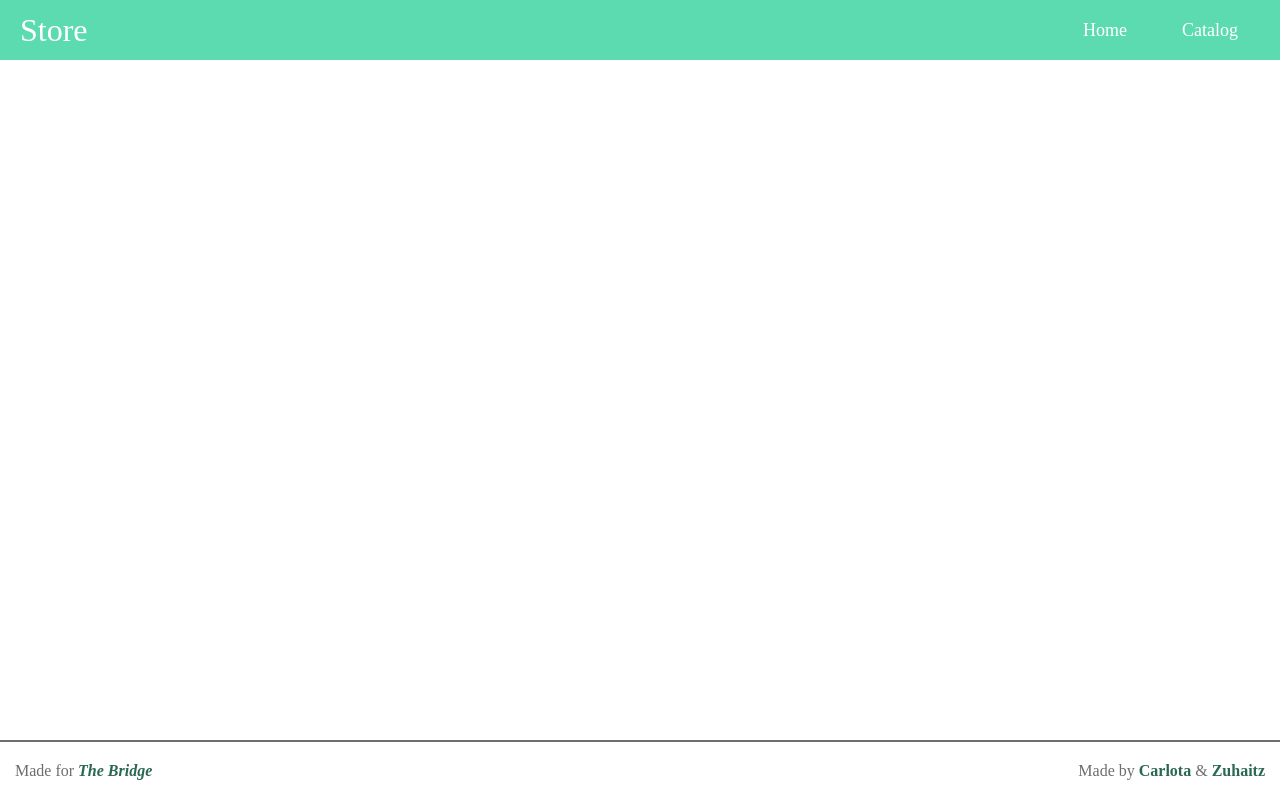
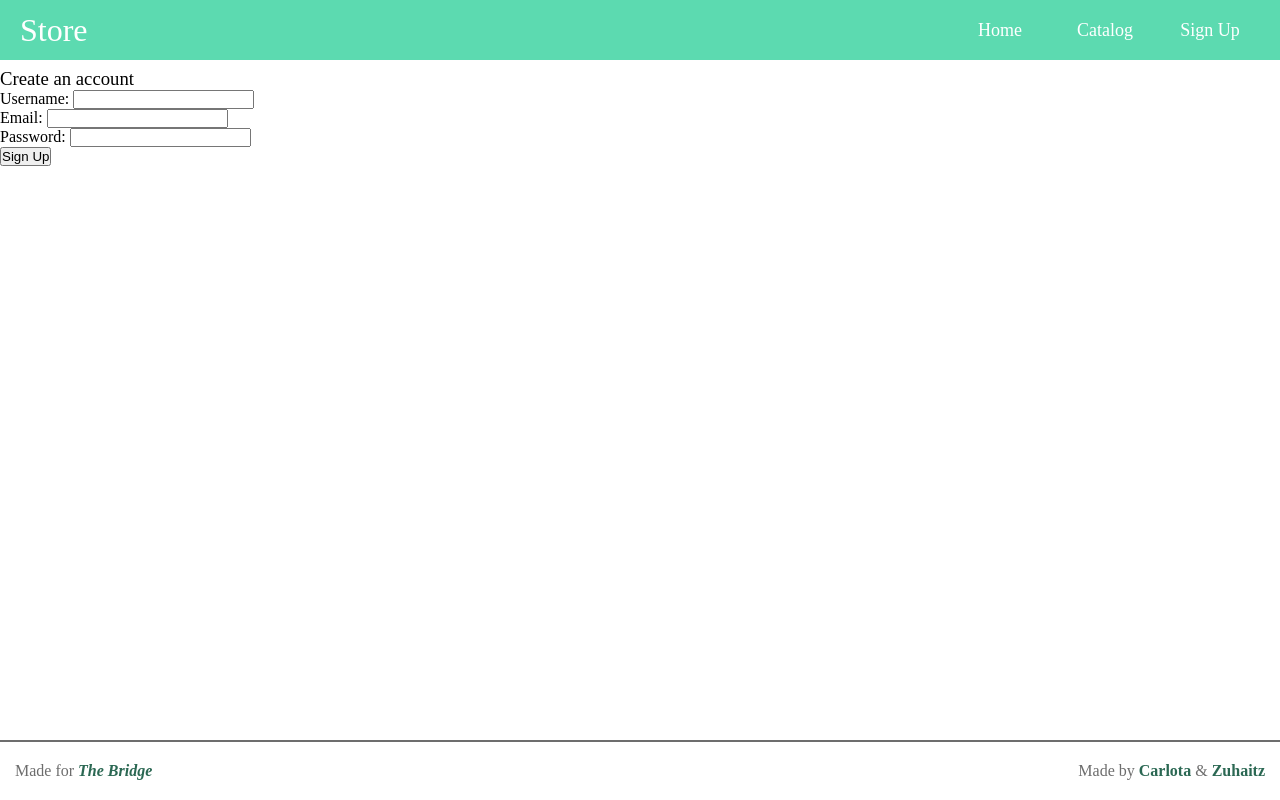
Before and after one commit to Zuhaitz/bridge-ecommerce-frontend, a React (Vite) app: page /register in a window 1280 px wide. Built offline with nearby package versions, Linux system fonts and the light colour scheme.

Commit message:
register form done, no style

```diff
--- a/src/App.jsx
+++ b/src/App.jsx
@@ -1,8 +1,11 @@
 import { BrowserRouter, Route, Routes } from "react-router-dom";
+
+import { UserProvider } from "./context/UserContext/UserState";
+
 import Navbar from "./components/navbar/Navbar";
 import Home from "./pages/home/Home";
 import Footer from "./components/footer/Footer";
-import { UserProvider } from "./context/UserContext/UserState";
+import Register from "./pages/register/Register";
 
 function App() {
   return (
@@ -16,6 +19,7 @@ function App() {
           <main className="main">
             <Routes>
               <Route path="/" element={<Home />} />
+              <Route path="/register" element={<Register />} />
             </Routes>
           </main>
 
--- a/src/components/navbar/Navbar.jsx
+++ b/src/components/navbar/Navbar.jsx
@@ -14,6 +14,9 @@ const Navbar = () => {
         <a href="#" className="navbar__link">
           <p>Catalog</p>
         </a>
+        <a href="/register" className="navbar__link">
+          <p>Sign Up</p>
+        </a>
       </div>
     </nav>
   );
--- a/src/context/UserContext/UserReducer.js
+++ b/src/context/UserContext/UserReducer.js
@@ -3,7 +3,6 @@ const users = (state, action) => {
     case "REGISTER":
       return {
         ...state,
-        token: action.payload.token,
       };
 
     default:
--- a/src/context/UserContext/UserState.jsx
+++ b/src/context/UserContext/UserState.jsx
@@ -11,7 +11,7 @@ const initialState = {
   user: null,
 };
 
-const API_URL = "http://localhost:3001";
+const API_URL = "http://localhost:3000";
 
 export const UserProvider = ({ children }) => {
   const [state, dispatch] = useReducer(UserReducer, initialState);
@@ -23,10 +23,6 @@ export const UserProvider = ({ children }) => {
       type: "REGISTER",
       payload: res.data,
     });
-
-    if (res.data) {
-      localStorage.setItem("token", JSON.stringify(res.data.token));
-    }
   };
 
   return (
--- /dev/null
+++ b/src/pages/register/Register.jsx
@@ -0,0 +1,87 @@
+import { useContext, useEffect, useState } from "react";
+import { useNavigate } from "react-router-dom";
+import { UserContext } from "../../context/UserContext/UserState";
+
+const Register = () => {
+  const { register } = useContext(UserContext);
+
+  const initialValue = {
+    name: "",
+    email: "",
+    password: "",
+  };
+
+  const [formData, setFormData] = useState(initialValue);
+  const navigate = useNavigate();
+
+  const handleSubmit = async (event) => {
+    event.preventDefault();
+
+    try {
+      await register(formData);
+
+      clearState();
+      navigate("/");
+    } catch (error) {
+      console.error(error);
+    }
+  };
+
+  const handleChange = (event) => {
+    const { name, value } = event.target;
+    setFormData((prevData) => ({ ...prevData, [name]: value }));
+  };
+
+  const clearState = () => {
+    setFormData({ ...initialValue });
+  };
+
+  return (
+    <section className="register">
+      <div className="container">
+        <h1 className="register__title">Create an account</h1>
+
+        <form onSubmit={handleSubmit} className="register__form">
+          <div className="register__field">
+            <label htmlFor="name">Username: </label>
+            <input
+              type="text"
+              name="name"
+              id="name"
+              value={formData.name}
+              onChange={handleChange}
+            />
+          </div>
+
+          <div className="register__field">
+            <label htmlFor="email">Email: </label>
+            <input
+              type="email"
+              name="email"
+              id="email"
+              value={formData.email}
+              onChange={handleChange}
+            />
+          </div>
+
+          <div className="register__field">
+            <label htmlFor="password">Password: </label>
+            <input
+              type="password"
+              name="password"
+              id="password"
+              value={formData.password}
+              onChange={handleChange}
+            />
+          </div>
+
+          <button type="submit" className="register__button">
+            Sign Up
+          </button>
+        </form>
+      </div>
+    </section>
+  );
+};
+
+export default Register;
```
